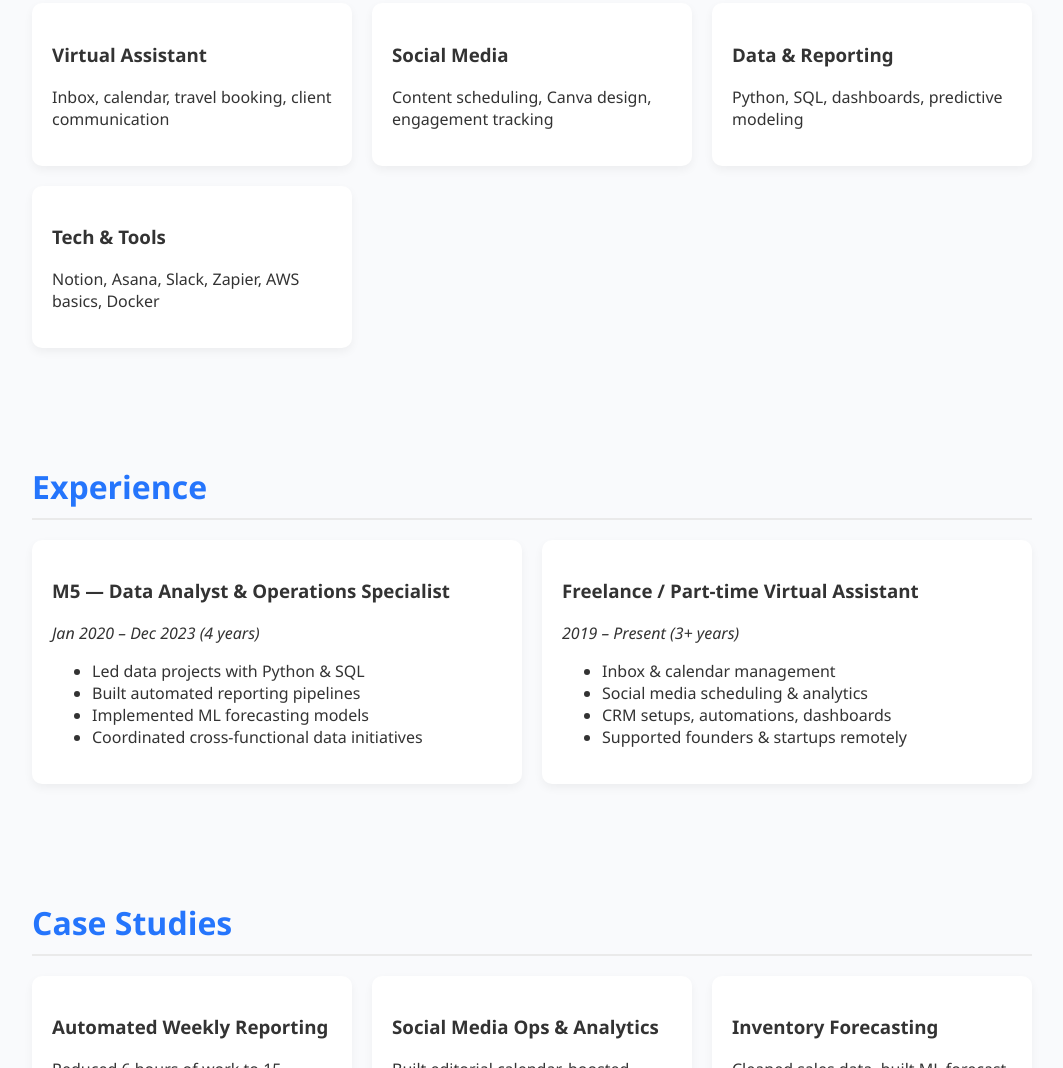
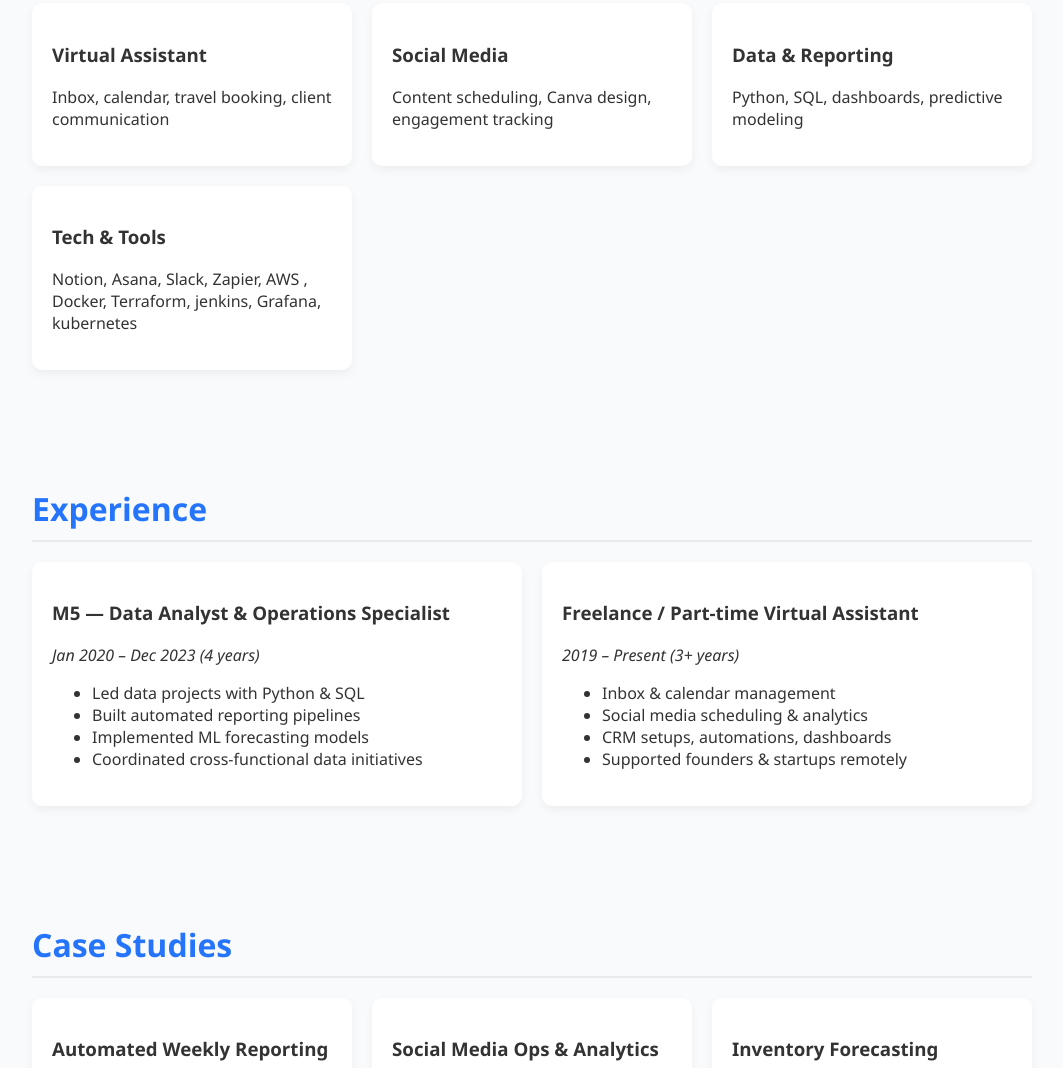
Before and after one commit to maira148/myportfolio2, a plain HTML site: page index.html in a window 1280 px wide. Shown: the part 797-1865 px from the top of the page, without its empty margins (108-1171 px from the left). Drawn offline with Linux system fonts and the light colour scheme.

Commit message:
Add files via upload

```diff
--- a/index.html
+++ b/index.html
@@ -151,7 +151,7 @@
             </div>
             <div class="card">
                 <h3>Tech & Tools</h3>
-                <p>Notion, Asana, Slack, Zapier, AWS basics, Docker</p>
+                <p>Notion, Asana, Slack, Zapier, AWS , Docker, Terraform, jenkins, Grafana, kubernetes</p>
             </div>
         </div>
     </section>
```
Also changed, not shown: 1 other file.
